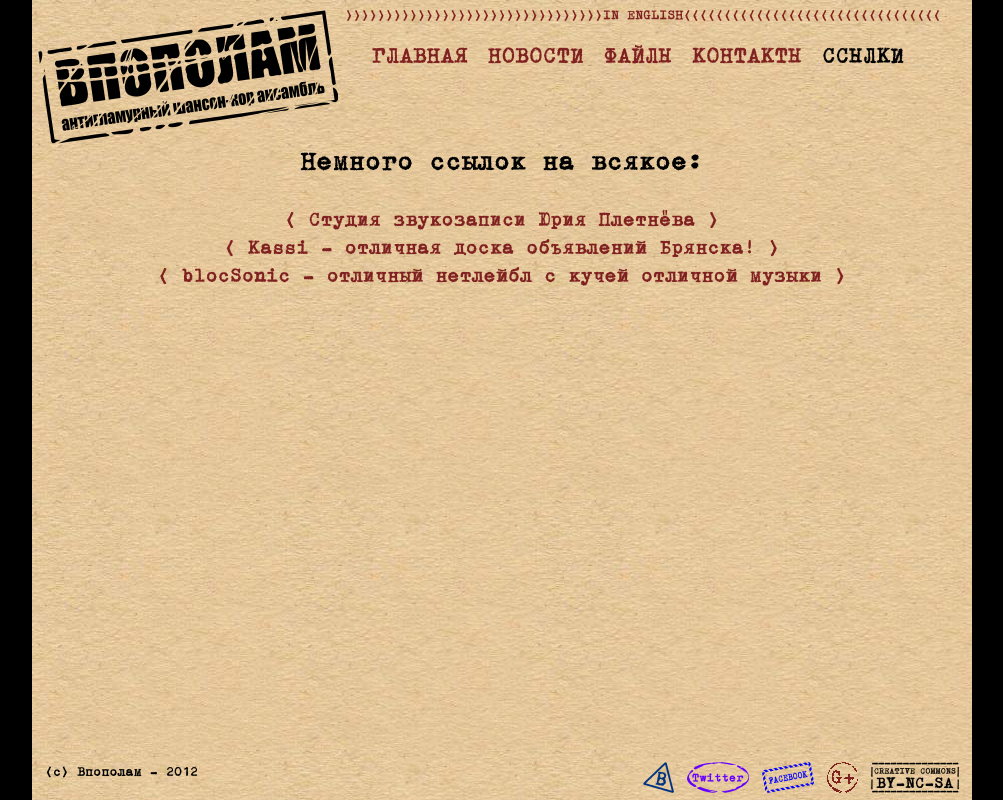
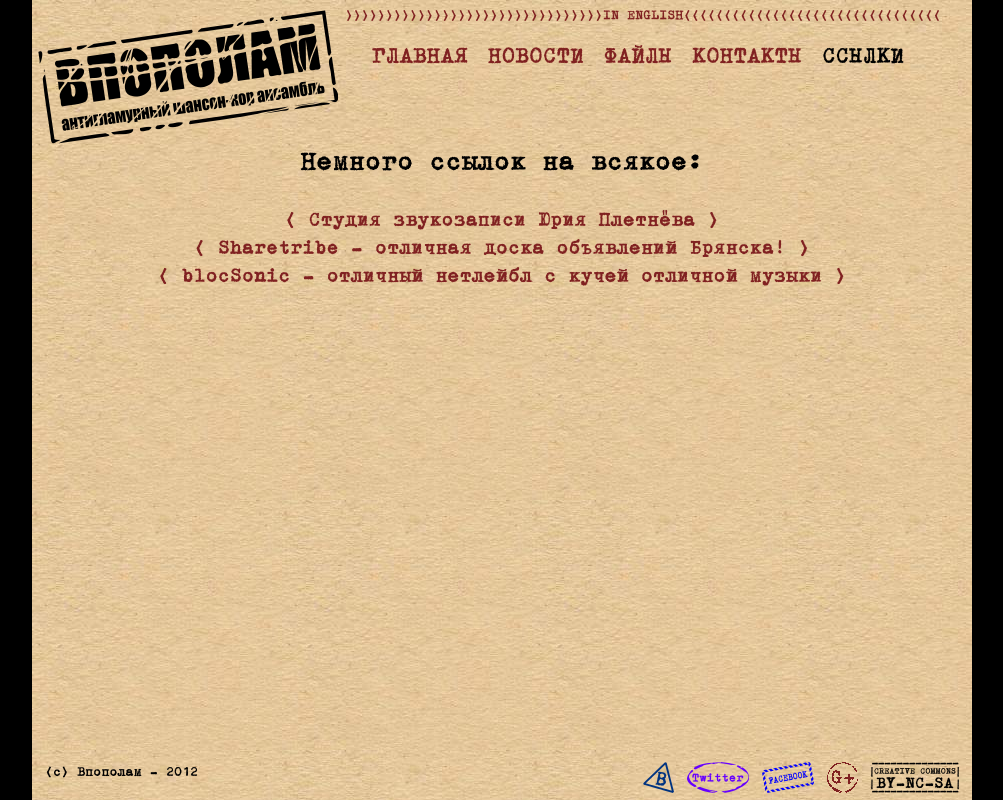
Before and after one commit to boobaloo/vpopolam, a PHP site: page /links.php in a window 1280 px wide. Shown: the whole page, without its empty margins (138-1141 px from the left). Run offline with PHP 8.4, Linux system fonts and the light colour scheme; some libraries are stand-ins or nearby versions.

Commit message:
* Kassi -> Sharetribe

```diff
--- a/en/links.php
+++ b/en/links.php
@@ -20,7 +20,7 @@ Links</title>
       <h1>Few links to cool resources &lt;russian mainly&gt;:</h1>
     <ul class="out_links">
     <li><a href="http://pletnev-records.ru/">&lt; Yuriy Pletnev recording studio &gt;</a></li>
-    <li><a href="http://bryansk.kassi.eu/">&lt; Kassi in Bryansk - cool project for resources sharing &gt;</a></li>
+    <li><a href="http://bryansk.sharetribe.com/">&lt; Sharetribe in Bryansk - cool project for resources sharing &gt;</a></li>
     <li><a href="http://blocsonic.com/">&lt; blocSonic - amazing netlabel with whole bunch of great music &gt;</a></li>
     </ul>
   </div>
--- a/links.php
+++ b/links.php
@@ -18,7 +18,7 @@
     <h1>Немного ссылок на всякое:</h1>
     <ul class="out_links">
     <li><a href="http://pletnev-records.ru/">&lt; Студия звукозаписи Юрия Плетнёва &gt;</a></li>
-    <li><a href="http://bryansk.kassi.eu/">&lt; Kassi - отличная доска объявлений Брянска! &gt;</a></li>
+    <li><a href="http://bryansk.sharetribe.com/">&lt; Sharetribe - отличная доска объявлений Брянска! &gt;</a></li>
     <li><a href="http://blocsonic.com/">&lt; blocSonic - отличный нетлейбл с кучей отличной музыки &gt;</a></li>
 
     </ul>
```
